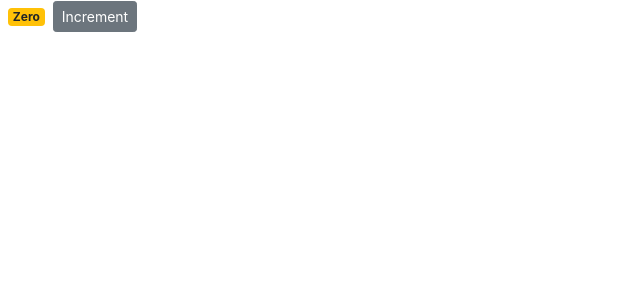
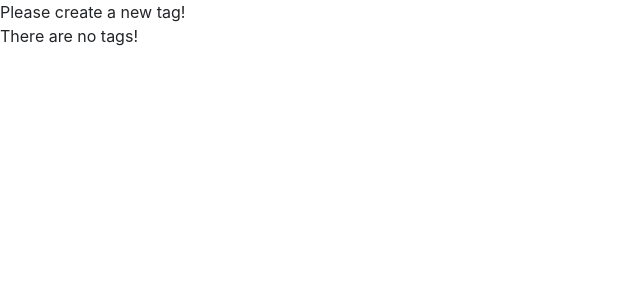
Before and after one commit to MrTechHunter/mastering-react-with-mosh, a React (Create React App) app: page / in a window 1280 px wide. Shown: the top 300 px of the page, without its empty margins (0-640 px from the left). Built offline with nearby package versions, Linux system fonts and the light colour scheme.

Commit message:
renderTags - lesson30

```diff
--- a/src/components/counter.jsx
+++ b/src/components/counter.jsx
@@ -3,26 +3,27 @@
 class Counter extends Component {
   state = {
     count: 0,
+    tags: [],
   };
+
+  renderTags() {
+    if (this.state.tags.length === 0) return <p>There are no tags!</p>;
+    return (
+      <ul>
+        {this.state.tags.map((tag) => (
+          <li key={tag}>{tag}</li>
+        ))}
+      </ul>
+    );
+  }
 
   render() {
     return (
       <React.Fragment>
-        <span className={this.getBadgeClasses()}>{this.formatCount()}</span>
-        <button className="btn btn-secondary btn-sm">Increment</button>
+        {this.state.tags.length === 0 && "Please create a new tag!"}
+        {this.renderTags()}
       </React.Fragment>
     );
-  }
-
-  getBadgeClasses() {
-    let classes = "badge m-2 badge-";
-    classes += this.state.count === 0 ? "warning" : "primary";
-    return classes;
-  }
-
-  formatCount() {
-    const { count } = this.state;
-    return count === 0 ? "Zero" : count;
   }
 }
 
```
